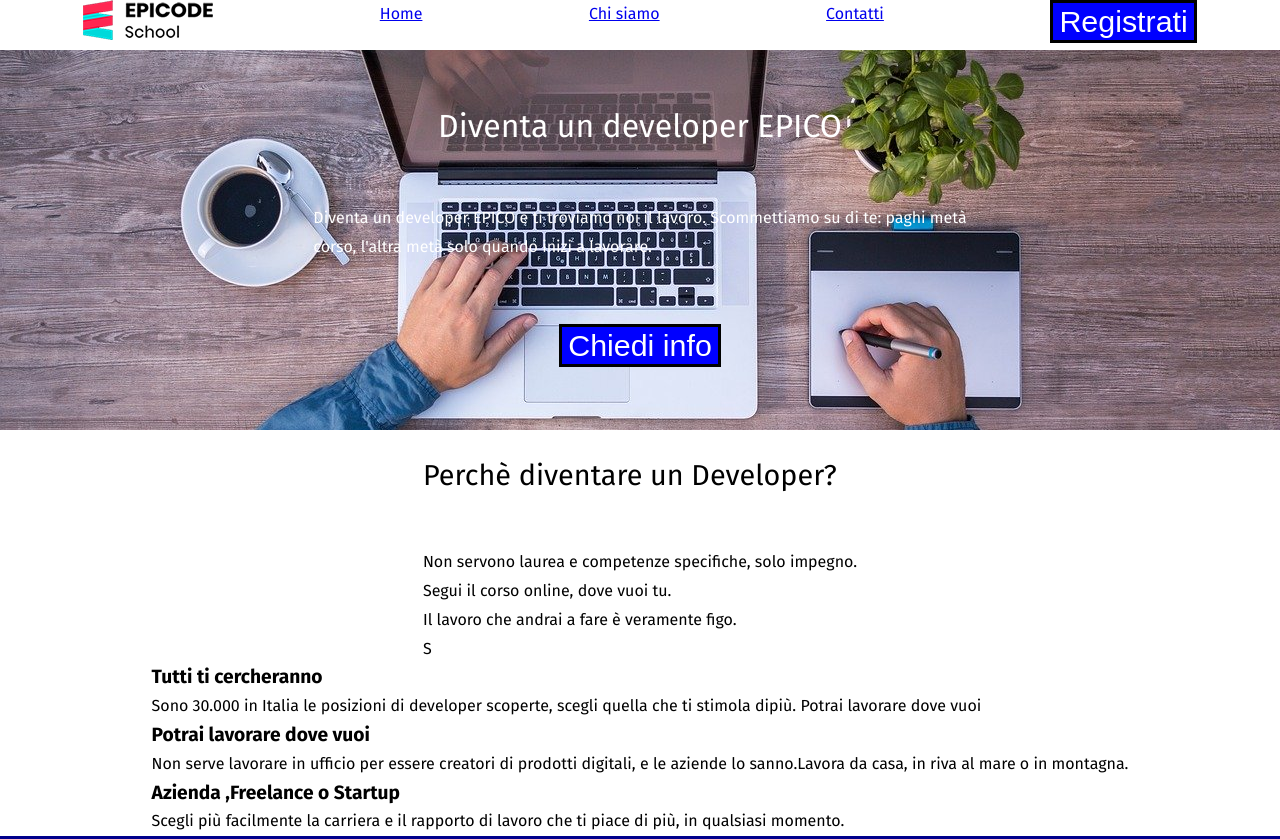
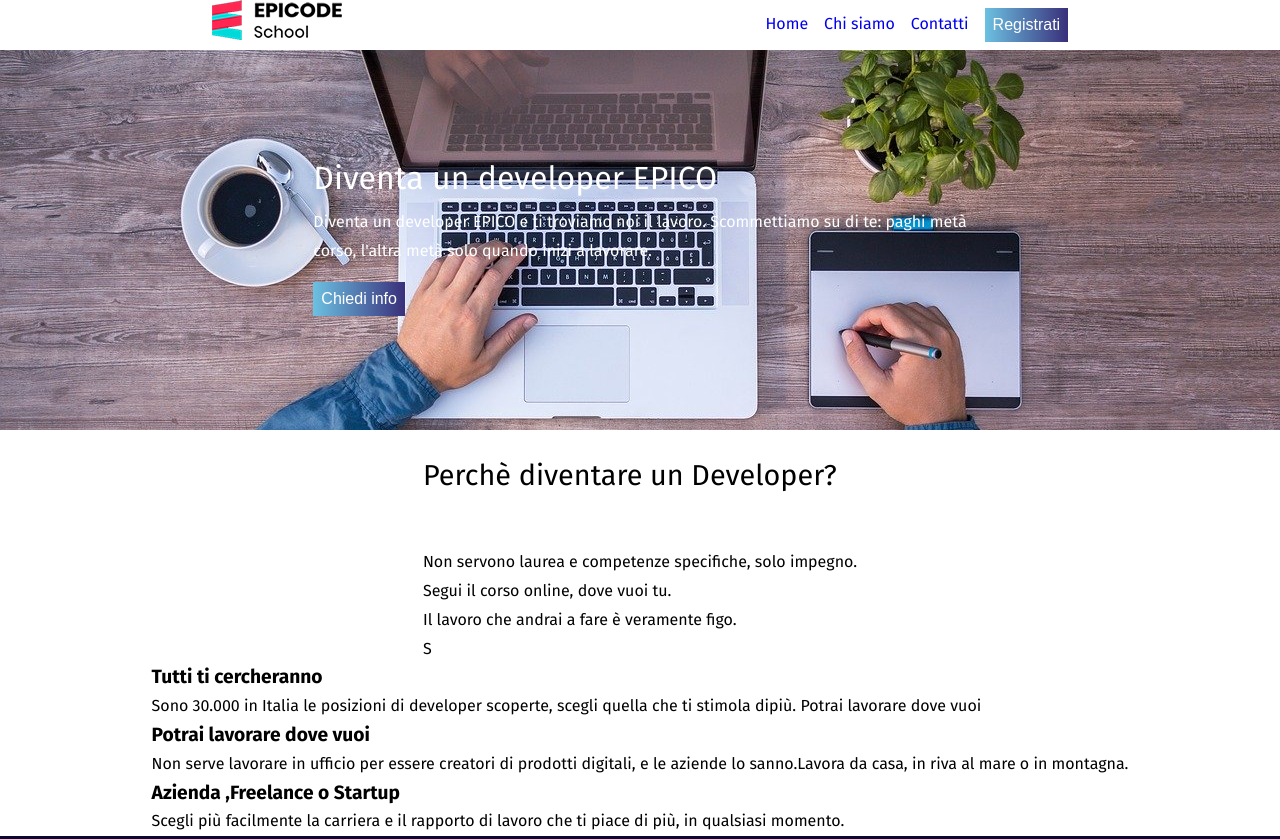
Before and after one commit to gigijeskai/u1-w2-d5-test-venerd-, a plain HTML site: page index.html in a window 1280 px wide. Shown: the top 839 px of the page. Drawn offline with Linux system fonts and the light colour scheme.

Commit message:
riallineamento header

```diff
--- a/assets/css/index-style.css
+++ b/assets/css/index-style.css
@@ -1,4 +1,10 @@
 /* IMPOSTAZIONI GENERALI */
+a:link {
+    text-decoration: none;
+  }
+   a:visited {
+    color: black;
+  }
 html,body {
     height: 100%;
   }
@@ -17,10 +23,19 @@ html,body {
   #container {
     width: 100%;
     height: 100%;
-font-size: 1rem;
+    font-size: 1rem;
     line-height: 1.8em;
     font-family: 'Fira Sans', sans-serif;
 }
+button {
+    background: rgb(108,193,226);
+    background: linear-gradient(90deg, rgba(108,193,226,1) 0%, rgba(57,47,122,1) 100%);
+    color: white;
+    font-size: 1rem;
+    border: none;
+    padding: 0.5em
+}
+
 
 
 /* HEADER */
@@ -31,26 +46,33 @@ font-size: 1rem;
     display: flex;
     justify-content: space-around;
     background-color: white;
-    box-shadow: 5px 5px 5px lightgrey;
+    box-shadow: 5px 5px 5px rgb(211 211 211);
+    justify-content: space-around;
+    align-items: center;
 }
+#bottoni-navbar {
+    display: flex;
+    align-items: center;
+    flex-direction: row;
+    column-gap: 1em;
+}
+
 header {
-    background-image:url(../images/banner.jpg);
+    background-image: url(../images/banner.jpg);
     color: white;
     display: flex;
     min-height: 380px;
-    background-position-y: center;
-    justify-content: space-evenly;
+    background-position: center;
+    background-size: auto;
     flex-direction: column;
-    align-items: center;
     margin-bottom: 2em;
+    justify-content: center;
+    align-content: center;
+    flex-wrap: wrap;
+    align-items: flex-start;
+    row-gap: 1em;
 }
 
-button {
-    background-color: blue;
-    border: 3px solid black;
-    color: white;
-    font-size: 1.9rem;
-}
 
 
 /* MAIN */
@@ -70,7 +92,7 @@ button {
     margin-bottom: 2em;
 }
 #section-blu {
-    background-color: darkblue;
+    background-color: rgb(12,6,51);
     color: white;
     display: flex;
     flex-wrap: wrap;
--- a/index.html
+++ b/index.html
@@ -19,11 +19,12 @@
     <div id="container">
       <div id="nav-bar">
         <div id="logo"><img src="./assets/images/logo.png" alt="logo-epicode" /></div>
-
-        <div class="nav-button"><a href="./index.html">Home</a></div>
-        <div class="nav-button"><a href="./chi-siamo.html">Chi siamo</a></div>
-        <div class="nav-button"><a href="./contatti.html">Contatti</a></div>
-        <div class="nav-button"><button>Registrati</button></div>
+        <div id="bottoni-navbar">
+          <div><a href="./index.html">Home</a></div>
+          <div><a href="./chi-siamo.html">Chi siamo</a></div>
+          <div><a href="./contatti.html">Contatti</a></div>
+          <button>Registrati</button>
+        </div>
       </div>
 
       <header>
```
